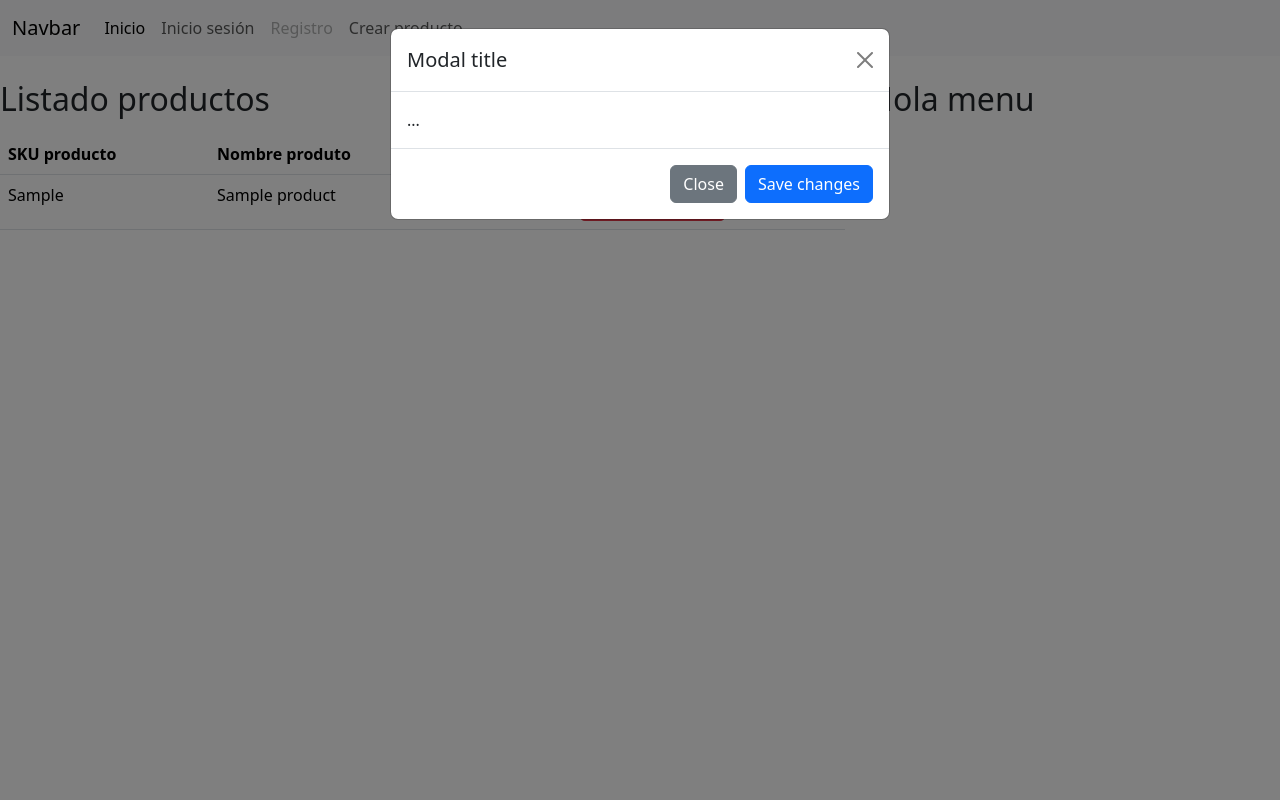
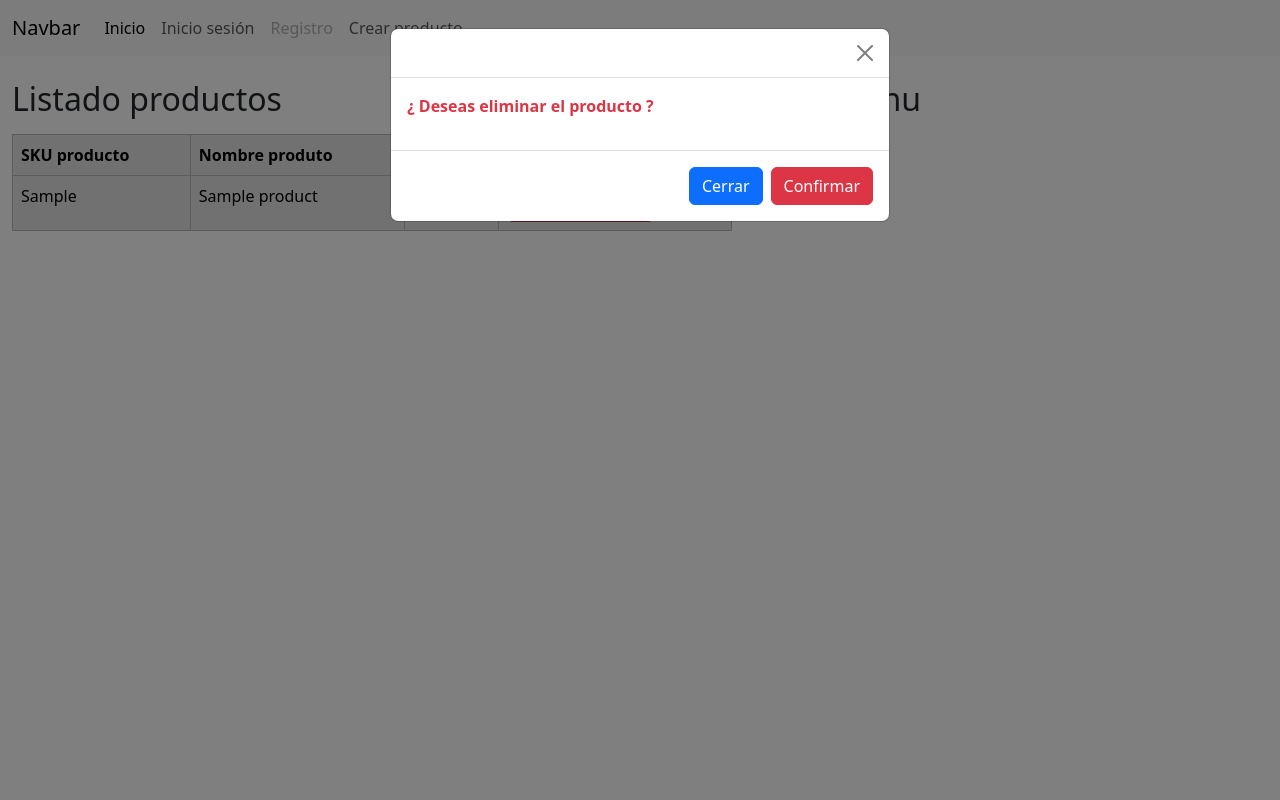
Before and after one commit to matias-user/inventory-management, a Django app: page / in a window 1280 px wide, after a click on "Borrar producto". Run offline with Django 5.2, Linux system fonts and the light colour scheme; tables that the repository leaves empty hold one stand-in row (values such as "Sample post"); some libraries are stand-ins or nearby versions.

Commit message:
Se termina la vista de borrar producto y también se modifica las clases del table de productos

```diff
--- a/inventory/templates/inventory/base.html
+++ b/inventory/templates/inventory/base.html
@@ -9,7 +9,7 @@
 </head>
 <body>
     {% include 'inventory/nav.html' %}
-    <main class='row mt-4' >
+    <main class='row mt-4 container' >
         {% block content %}
 
 
--- a/inventory/templates/inventory/home.html
+++ b/inventory/templates/inventory/home.html
@@ -7,14 +7,15 @@
         Listado productos
     </h2>
 
-    <section>
-        <table class="table tabl-bordered mt-3" >
+    <section >
+        <table class="table table-bordered table-hover mt-3 table-secondary" >
             <tr>
                 <th>SKU producto</th>
                 <th>Nombre produto</th>
                 <th>Precio</th>
                 <th>Acción</th>
             </tr>
+            <tbody>
               {% for item in products_with_price %}
               <tr>
                   <td>
@@ -37,6 +38,8 @@
                   </td>
               </tr>
               {% endfor %}
+            </tbody>
+
         </table>
     </section>
 </div>
@@ -45,15 +48,14 @@
   <div class="modal-dialog">
     <div class="modal-content">
       <div class="modal-header">
-        <h1 class="modal-title fs-5" id="exampleModalLabel">Modal title</h1>
         <button type="button" class="btn-close" data-bs-dismiss="modal" aria-label="Close"></button>
       </div>
-      <div class="modal-body">
-        ...
+      <div class="modal-body" >
+        <p class="text-danger fw-semibold" >¿ Deseas eliminar el producto ?</p>
       </div>
       <div class="modal-footer">
-        <button type="button" class="btn btn-secondary" data-bs-dismiss="modal">Close</button>
-        <button type="button" class="btn btn-primary delete-confirm">Save changes</button>
+        <button type="button" class="btn btn-primary" data-bs-dismiss="modal">Cerrar</button>
+        <button type="button" class="btn btn-danger delete-confirm">Confirmar</button>
       </div>
     </div>
   </div>
--- a/inventory/urls.py
+++ b/inventory/urls.py
@@ -7,5 +7,5 @@ urlpatterns = [
     path('', views.listProduct, name=''),
     path('home/', views.listProduct, name='home' ),
     path('create/', views.createProduct, name='create' ),
-    path('delete/<str:product>/', views.deleteProduct, name='delete')
+    path('delete/<str:product_id>/', views.deleteProduct, name='delete')
 ]
--- a/inventory/views.py
+++ b/inventory/views.py
@@ -40,6 +40,9 @@ def listProduct(request):
     return render(request, 'inventory/home.html',{'products_with_price':products_with_price})
 
 
-def deleteProduct(request, product):
+def deleteProduct(request, product_id):
+
+    product = Product.objects.get(id=product_id)
+    product.delete()
 
     return JsonResponse({'redirect_url':'/home/'})
```
Lines whose indentation alone changed are shown as unchanged.
